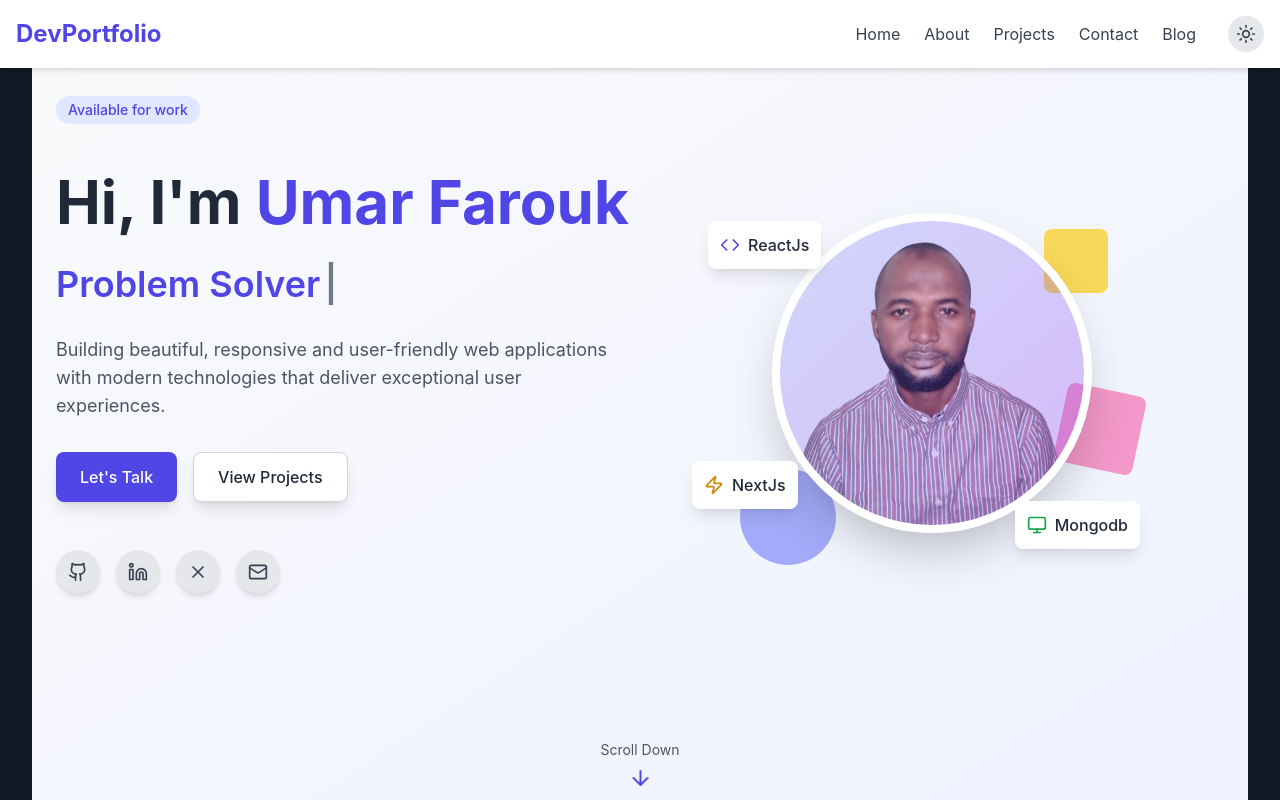
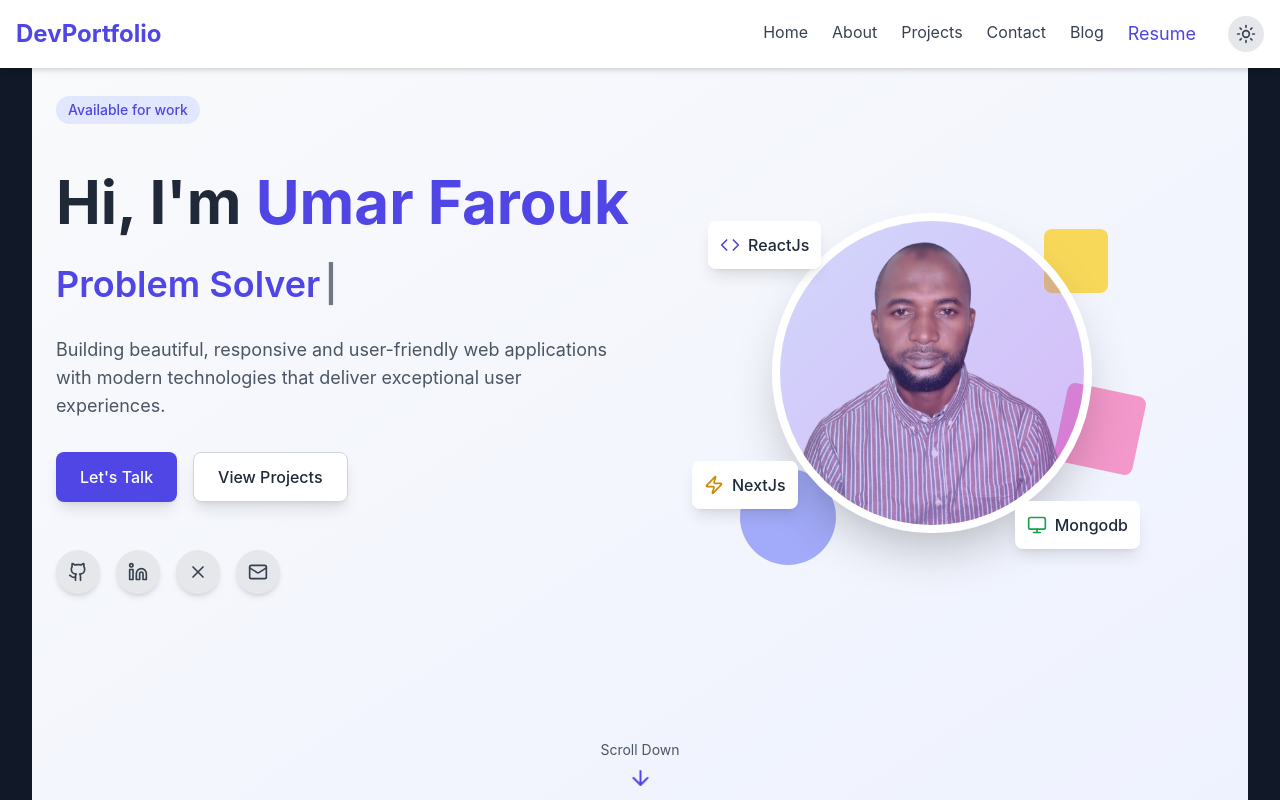
Before and after one commit to umarfaroukpa/portfolio, a React (Vite) app: page / in a window 1280 px wide. Shown: the top 800 px of the page. Built offline with nearby package versions, Linux system fonts and the light colour scheme.

Commit message:
Added new url in navbar, modified progress and project comonent

```diff
--- a/src/components/Navbar.tsx
+++ b/src/components/Navbar.tsx
@@ -25,7 +25,8 @@ const Navbar: React.FC<NavbarProps> = ({ theme, toggleTheme }) => {
               <li><a href="#about" className="text-gray-700 dark:text-gray-300 hover:text-indigo-600 dark:hover:text-indigo-400 transition-colors">About</a></li>
               <li><a href="#projects" className="text-gray-700 dark:text-gray-300 hover:text-indigo-600 dark:hover:text-indigo-400 transition-colors">Projects</a></li>
               <li><a href="#contact" className="text-gray-700 dark:text-gray-300 hover:text-indigo-600 dark:hover:text-indigo-400 transition-colors">Contact</a></li>
-              <li><a href="https://blog-phi-five-71.vercel.app" className="text-gray-700 dark:text-gray-300 hover:text-indigo-600 dark:hover:text-indigo-400 transition-colors">Blog</a></li>
+              <li><a href="https://umarfaroukilyas.vercel.app" className="text-gray-700 dark:text-gray-300 hover:text-indigo-600 dark:hover:text-indigo-400 transition-colors">Blog</a></li>
+              <li><a href="https://drive.google.com/file/d/1wxpq-PbVCvUijpXmHQy4QKmi8YQmGyXc/view?usp=sharing" className="text-lg text-indigo-600 dark:text-indigo-400 hover:text-emerald-400 dark:hover:text-indigo-400 transition-colors">Resume</a></li>
             </ul>
           </nav>
 
@@ -65,6 +66,7 @@ const Navbar: React.FC<NavbarProps> = ({ theme, toggleTheme }) => {
               <li><a href="#about" className="text-gray-700 dark:text-gray-300 hover:text-indigo-600 dark:hover:text-indigo-400 transition-colors">About</a></li>
               <li><a href="#projects" className="text-gray-700 dark:text-gray-300 hover:text-indigo-600 dark:hover:text-indigo-400 transition-colors">Projects</a></li>
               <li><a href="#contact" className="text-gray-700 dark:text-gray-300 hover:text-indigo-600 dark:hover:text-indigo-400 transition-colors">Contact</a></li>
+              <li><a href="https://drive.google.com/file/d/1wxpq-PbVCvUijpXmHQy4QKmi8YQmGyXc/view?usp=sharing" className="text-gray-700 dark:text-gray-300 hover:text-indigo-600 dark:hover:text-indigo-400 transition-colors">Resume</a></li>
             </ul>
           </nav>
         </div>
--- a/src/components/Progress.tsx
+++ b/src/components/Progress.tsx
@@ -24,7 +24,7 @@ const certificationsData: Certification[] = [
         id: 1,
         title: 'Frontend Development',
         issuer: 'Altschool Africa',
-        date: 'August 2023/August 2024',
+        date: 'August 2023-August 2024',
         category: 'Frontend',
         link: 'https://drive.google.com/file/d/1aGHXfYkwiwHUNMnZDn7-vvWClIj8mDrf/view?usp=sharing',
         description: 'Learned advanced technologies concepts, algorithms, and data structures',
--- a/src/components/Projects.tsx
+++ b/src/components/Projects.tsx
@@ -16,7 +16,7 @@ const projectsData: Project[] = [
     id: 1,
     title: "Content Creation Platform",
     description: "A platform for content creators to manage their projects, collaborate with teams, and track progress, User Authentication, Markdown Suppor.",
-    image: "public/chatter.png",
+    image: "/chatter.png",
     tags: ["React", "TypeScript", "Redux", "Tailwind CSS"],
     github: "https://github.com/umarfaroukpa/chatter-platform",
     demo: "https://chatter-platform.vercel.app"
```
